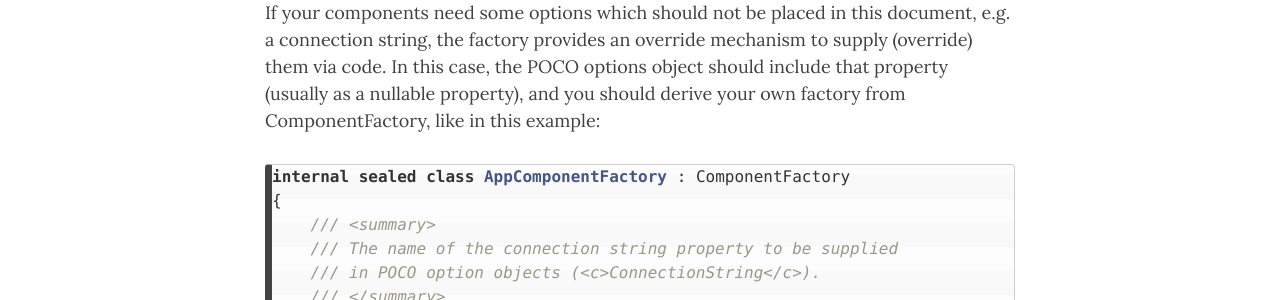
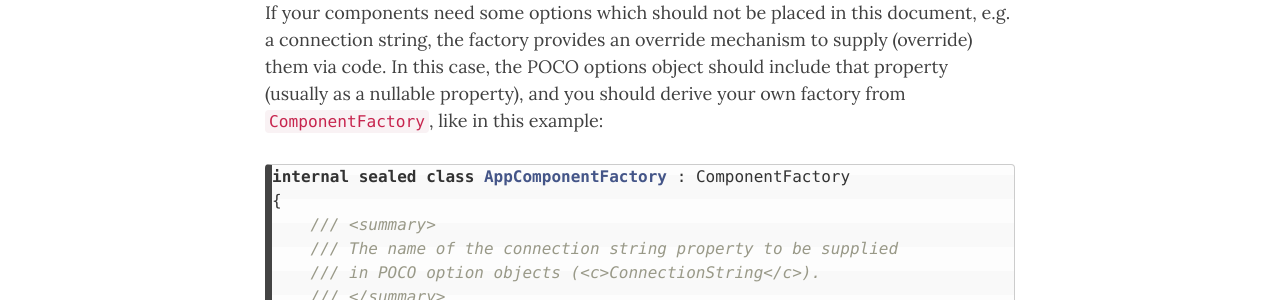
Before and after one commit to Myrmex/overview, a Jekyll site: the page built from cadmus/dev/history.md, in a window 1280 px wide and 1400 px high, scrolled down 3280 px. Shown: the part 259-559 px from the top of the window. Built offline with Jekyll 4.4.1, drawn with Linux system fonts in a browser that asks for light colours; nearby versions of some CDN libraries; some of the changed text lies outside the part shown.

````diff
--- a/cadmus/dev/history.md
+++ b/cadmus/dev/history.md
@@ -106,7 +106,7 @@ public static void ConfigureServices(IServiceCollection services,
 }
 ```
 
-If your components need some options which should not be placed in this document, e.g. a connection string, the factory provides an override mechanism to supply (override) them via code. In this case, the POCO options object should include that property (usually as a nullable property), and you should derive your own factory from ComponentFactory, like in this example:
+If your components need some options which should not be placed in this document, e.g. a connection string, the factory provides an override mechanism to supply (override) them via code. In this case, the POCO options object should include that property (usually as a nullable property), and you should derive your own factory from `ComponentFactory`, like in this example:
 
 ```cs
 internal sealed class AppComponentFactory : ComponentFactory
````
Also changed, not shown: other parts of cadmus/dev/history.md (+1 -1 lines).
